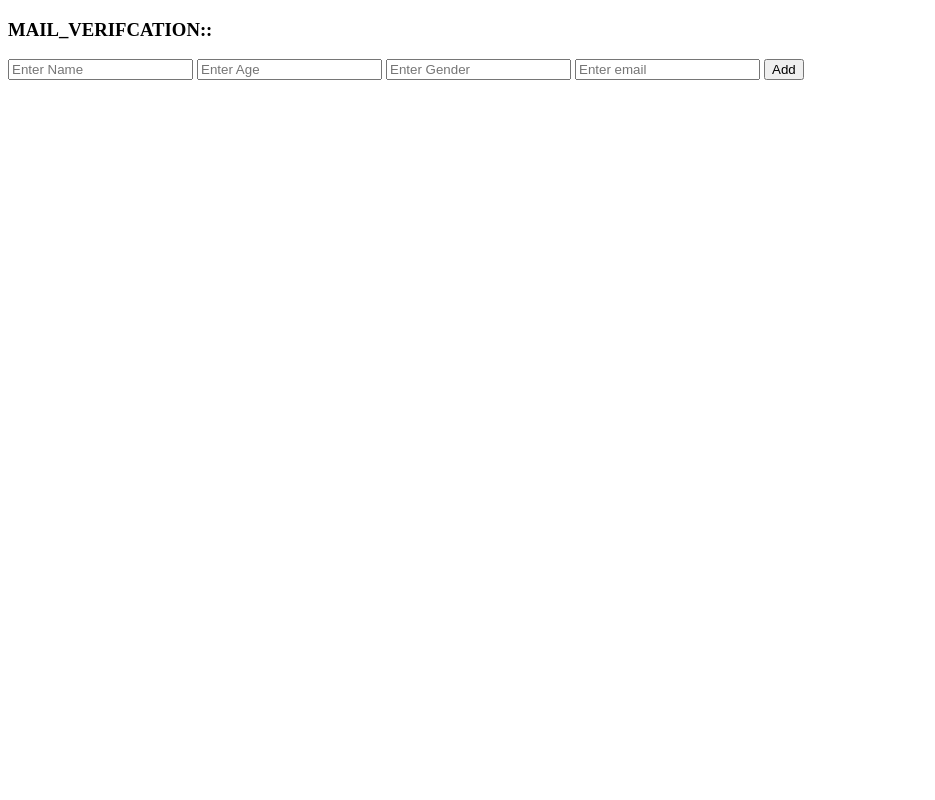
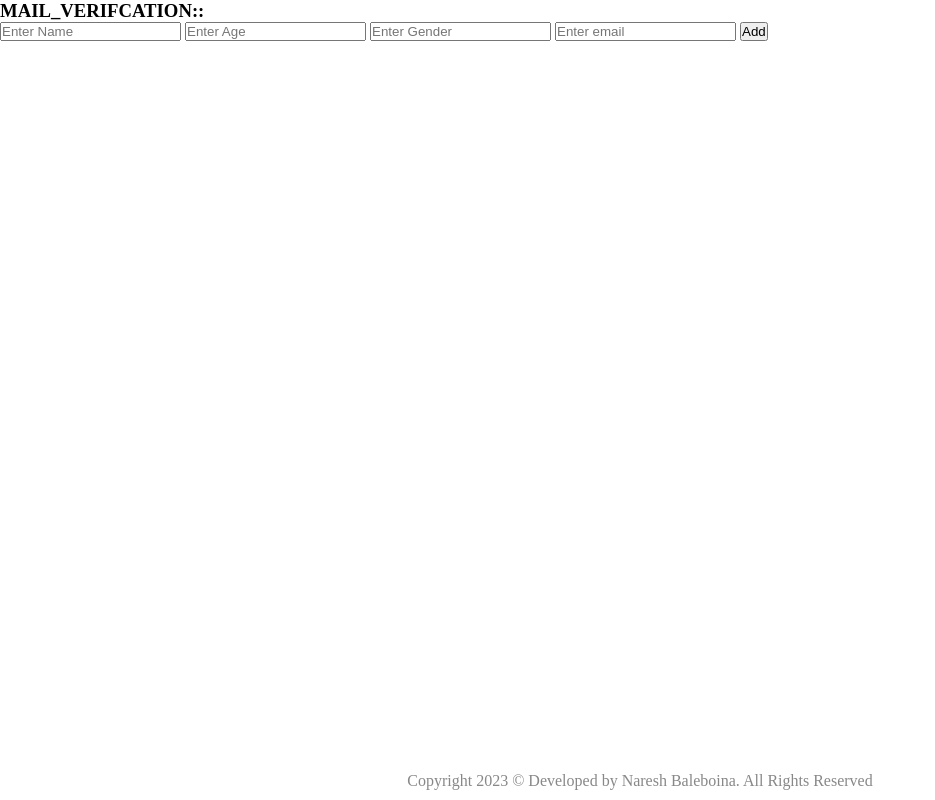
Before and after one commit to nareshb7/mail-verification, a plain HTML site: page client/index.html in a window 1280 px wide. Shown: the whole page, without its empty margins (0-935 px from the left). Drawn offline with Linux system fonts and the light colour scheme.

Commit message:
copyright tag added and title updated

```diff
--- a/client/index.html
+++ b/client/index.html
@@ -3,7 +3,8 @@
   <head>
     <meta charset="UTF-8" />
     <meta name="viewport" content="width=device-width, initial-scale=1.0" />
-    <title>Document</title>
+    <title>Mail-Verification</title>
+    <link rel="stylesheet" type="text/css" href="style.css">
   </head>
   <body>
     <h3>MAIL_VERIFCATION::</h3>
@@ -24,7 +25,7 @@
       <input type="text" id="otpInput"/>
       <button id="otpSubmit">Submit</button>
     </div>
-
+    <div class='copyright-tag'> Copyright 2023 &#169; Developed by Naresh Baleboina. All Rights Reserved </div>
     <script src="script.js"></script>
   </body>
 </html>
--- /dev/null
+++ b/client/style.css
@@ -0,0 +1,13 @@
+* {
+    padding: 0;
+    margin: 0;
+}
+
+.copyright-tag {
+    color: #888;
+    padding-block: 10px;
+    position: absolute;
+    bottom: 0;
+    text-align: center;
+    width: 100%;
+}
```
